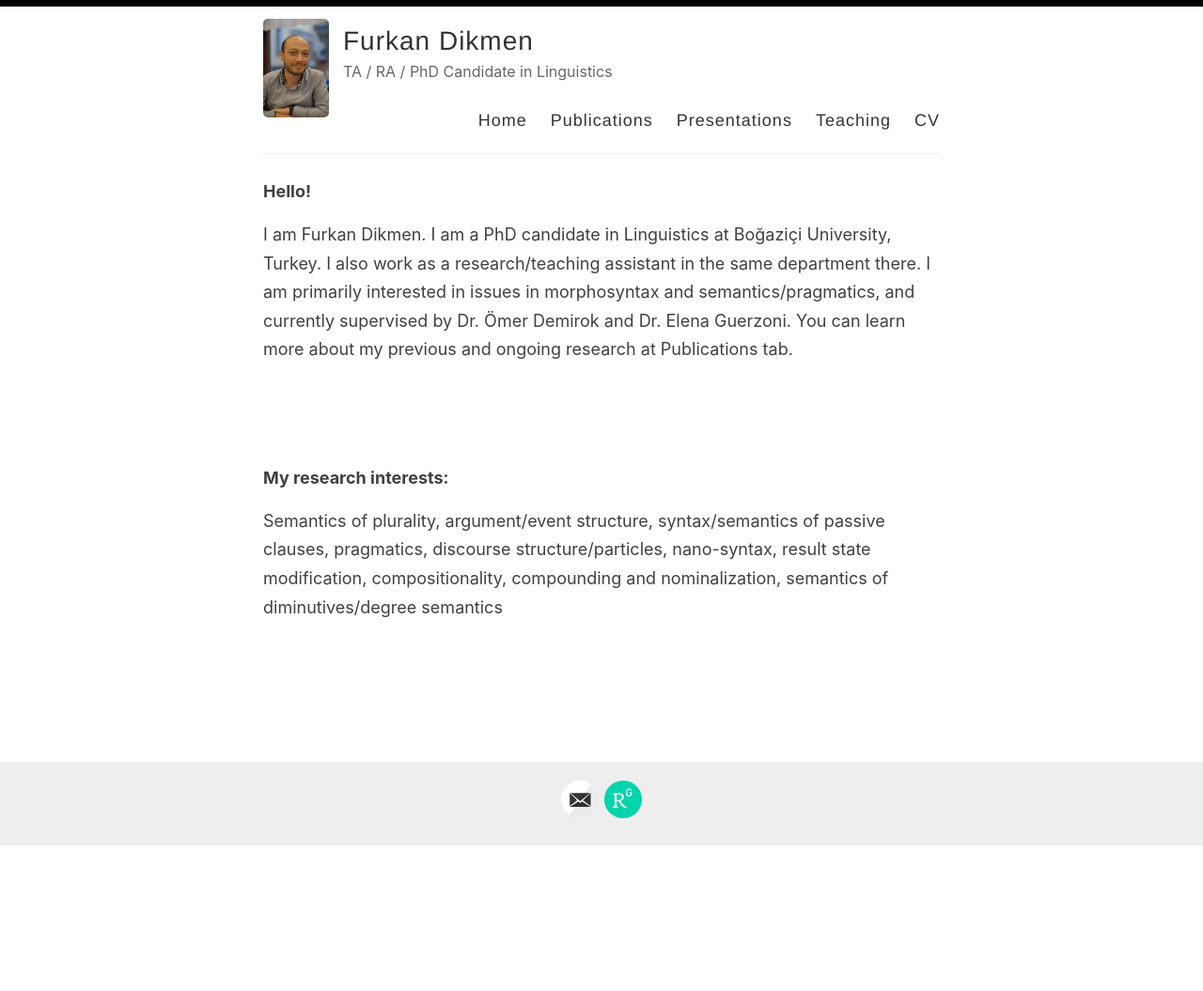
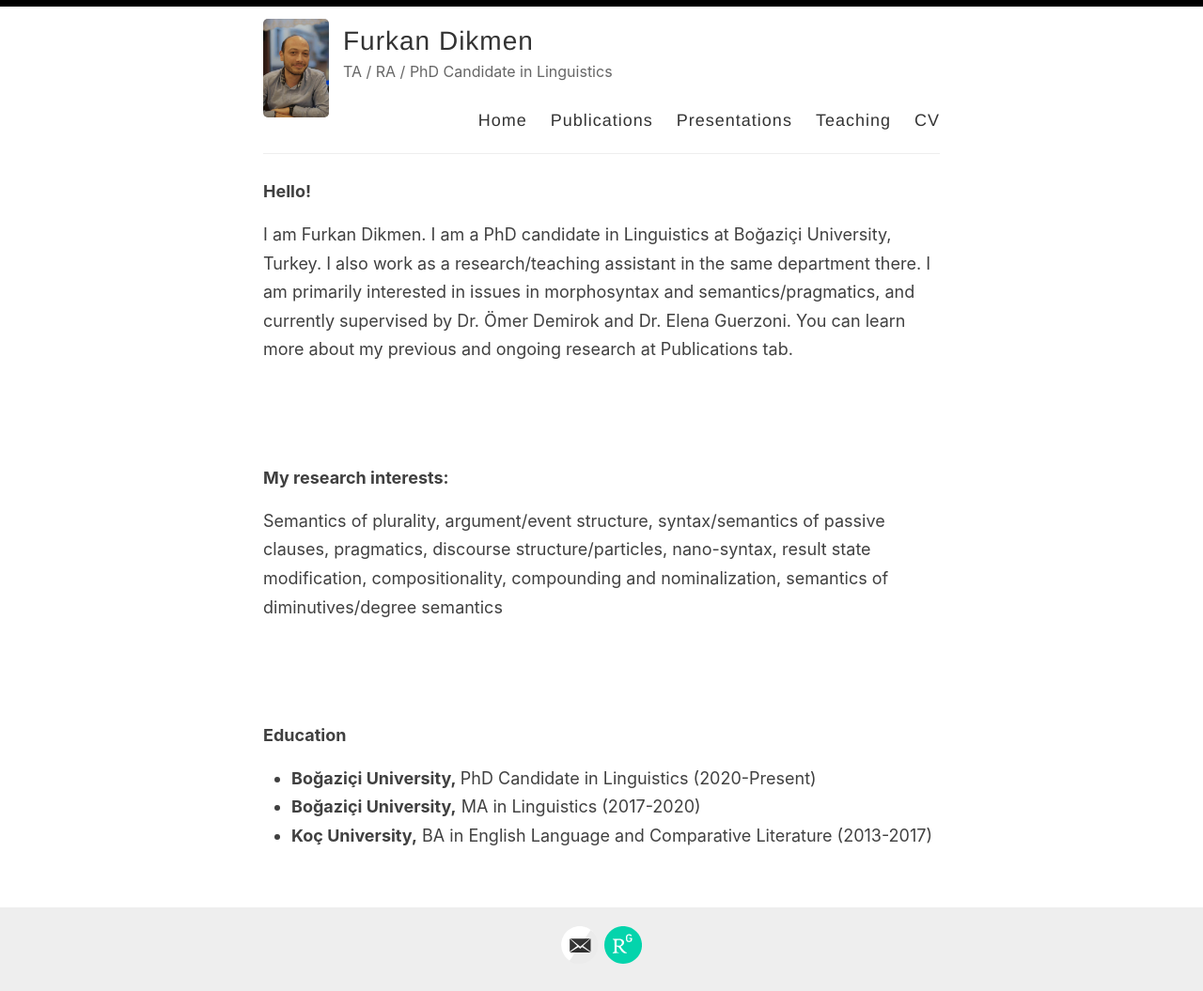
Before and after one commit to furkandikmen/furkandikmen.github.io, a Jekyll site: the page built from index.html, in a window 1280 px wide. Shown: the whole page at 94% size. Built offline with Jekyll 4.4.1, drawn with Linux system fonts in a browser that asks for light colours; the list of posts is cut into pages by our own code; before the commit the page ends 901 px from its top, so only the background shows below that.

Commit message:
Update index.html

```diff
--- a/index.html
+++ b/index.html
@@ -14,3 +14,11 @@ layout: default
 
 <p>Semantics of plurality, argument/event structure, syntax/semantics of passive clauses, pragmatics, discourse structure/particles, nano-syntax, result state modification, compositionality, compounding and nominalization, semantics of diminutives/degree semantics</p>
 </html>
+<p><br></p>
+<p><br></p>
+<p><strong>Education</strong></p>
+<ul>
+    <li><strong>Boğazi&ccedil;i University,&nbsp;</strong>PhD Candidate in Linguistics (2020-Present)</li>
+    <li><strong>Boğazi&ccedil;i University,</strong> MA in Linguistics (2017-2020)</li>
+    <li><strong>Ko&ccedil; University,</strong> BA in English Language and Comparative Literature (2013-2017)</li>
+</ul>
```
